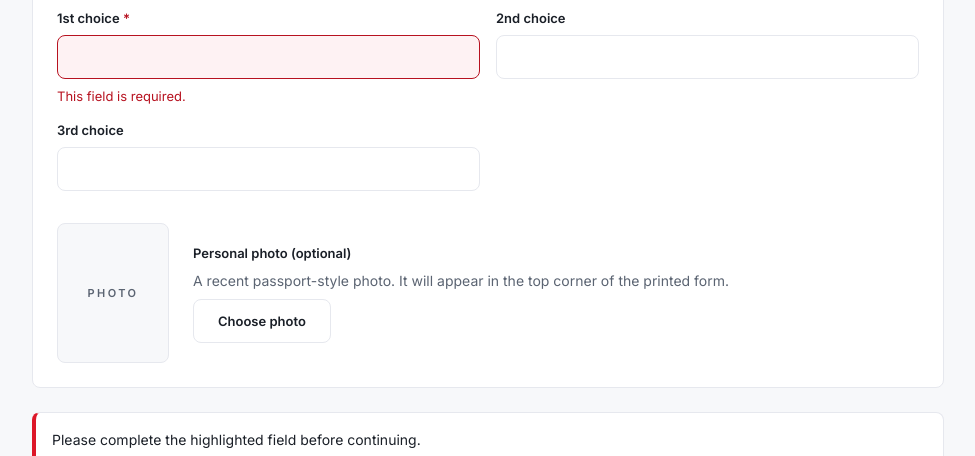
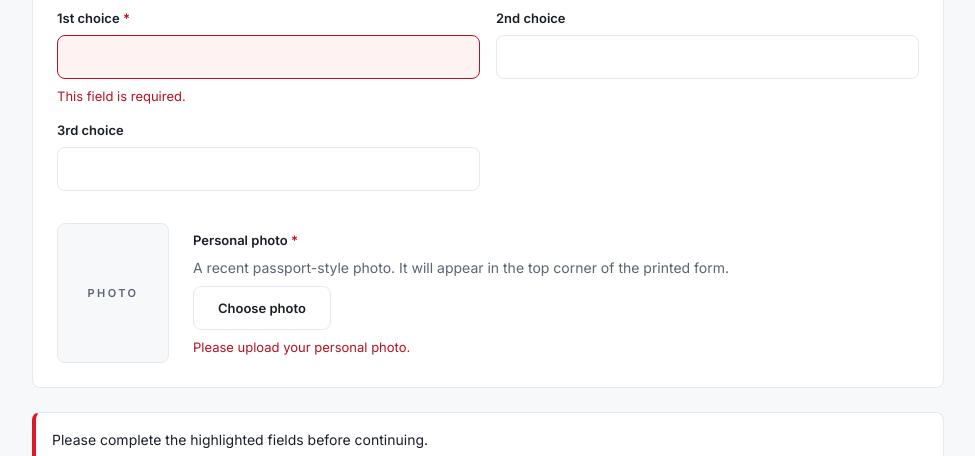
Before and after one commit to Arabtec-Construction/Employment-Application-Form, a plain HTML site: page index.html in a window 1280 px wide. Both pictures are taken after a click on the button "Next". Shown: the part 553-1009 px from the top of the page, without its empty margins (152-1127 px from the left). Drawn offline with Linux system fonts and the light colour scheme.

Commit message:
Add files via upload

```diff
--- a/index.html
+++ b/index.html
@@ -986,7 +986,7 @@
           $("reviewBtn").classList.toggle("hidden", !last);
         }
         function stepOf(p) {
-          const el = document.getElementById(p === "cert" ? "f-cert" : idOf(p));
+          const el = document.getElementById(p === "cert" ? "f-cert" : p === "photo" ? "f-photo" : idOf(p));
           const st = el && el.closest("[data-step]");
           return st ? +st.dataset.step : 0;
         }
@@ -1050,8 +1050,8 @@
     </div>
     <div class="photo" style="margin-top:32px">
       <div class="box">${S.photo ? `<img src="${S.photo}" alt="Your photo">` : "Photo"}</div>
-      <div class="f"><span class="lbl">Personal photo (optional)</span><span class="note">A recent passport-style photo. It will appear in the top corner of the printed form.</span>
-      <div style="display:flex;gap:8px;flex-wrap:wrap"><label class="btn" style="cursor:pointer">Choose photo<input type="file" id="photoIn" accept="image/*" style="display:none"></label>${S.photo ? `<button type="button" class="btn ghost" id="photoRm">Remove</button>` : ""}</div></div>
+      <div class="f ${errors.photo ? "invalid" : ""}" id="f-photo"><span class="lbl">Personal photo<span class="rq"> *</span></span><span class="note">A recent passport-style photo. It will appear in the top corner of the printed form.</span>
+      <div style="display:flex;gap:8px;flex-wrap:wrap"><label class="btn" style="cursor:pointer">Choose photo<input type="file" id="photoIn" accept="image/*" style="display:none"></label>${S.photo ? `<button type="button" class="btn ghost" id="photoRm">Remove</button>` : ""}</div>${errors.photo ? `<span class="err">${esc(errors.photo)}</span>` : ""}</div>
     </div></div>`);
           // 02 personal
           h.push(`<div class="card">${head("02 · Personal data", "Personal data")}
@@ -1288,6 +1288,7 @@
               c.height = Math.round(img.height * s);
               c.getContext("2d").drawImage(img, 0, 0, c.width, c.height);
               S.photo = c.toDataURL("image/jpeg", 0.85);
+              delete errors.photo;
               rerender();
             };
             img.src = rd.result;
@@ -1304,6 +1305,7 @@
             if (!String(getP(d, "employment.0.company") || "").trim()) m.push("employment.0.company");
             REF_REQ.forEach((p) => { if (!String(getP(d, p) || "").trim()) m.push(p); });
           }
+          if (!d.photo) m.push("photo");
           if (!cert) m.push("cert");
           if (!d.declared) m.push("declared");
           return m;
@@ -1312,7 +1314,9 @@
           errors = {};
           missingRequired(S).forEach((p) => {
             errors[p] =
-              p === "cert"
+              p === "photo"
+                ? "Please upload your personal photo."
+                : p === "cert"
                 ? "Please upload your graduation certificate."
                 : p === "declared"
                 ? "Please confirm the declaration to continue."
```
